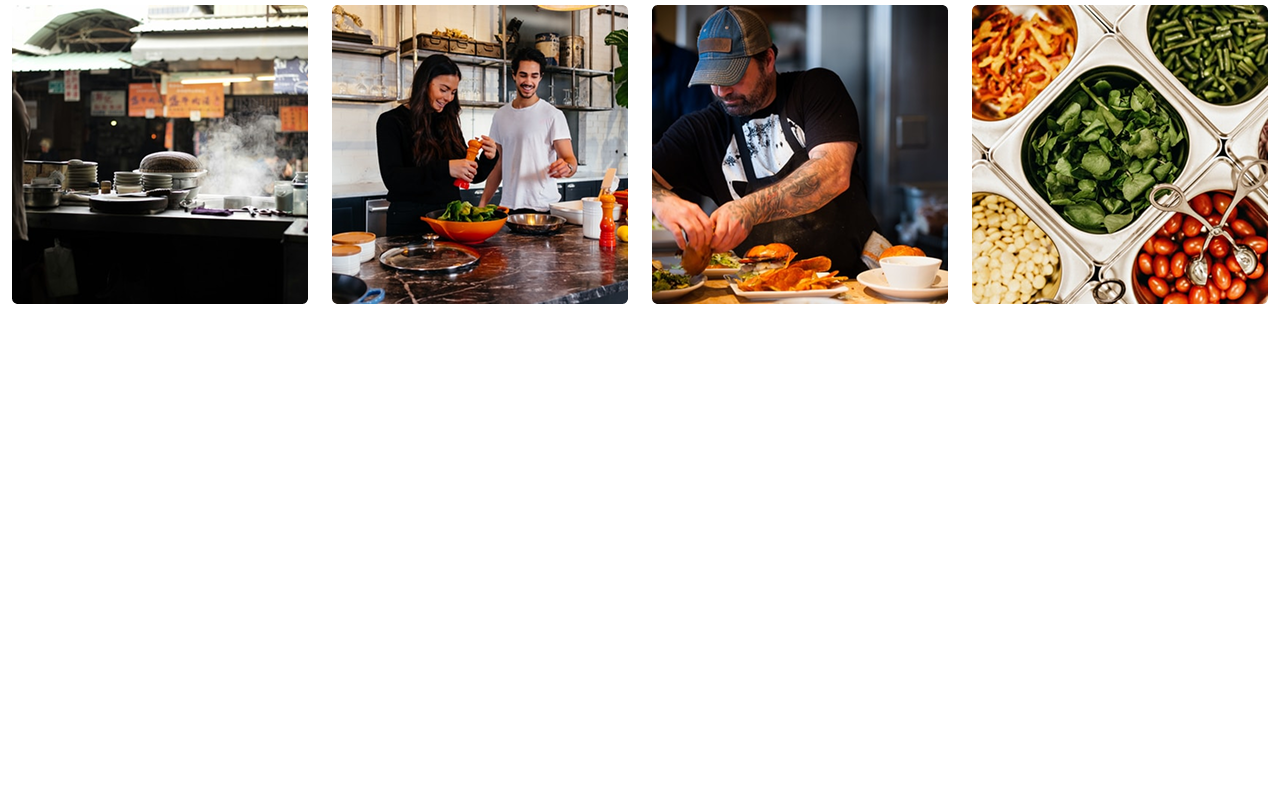
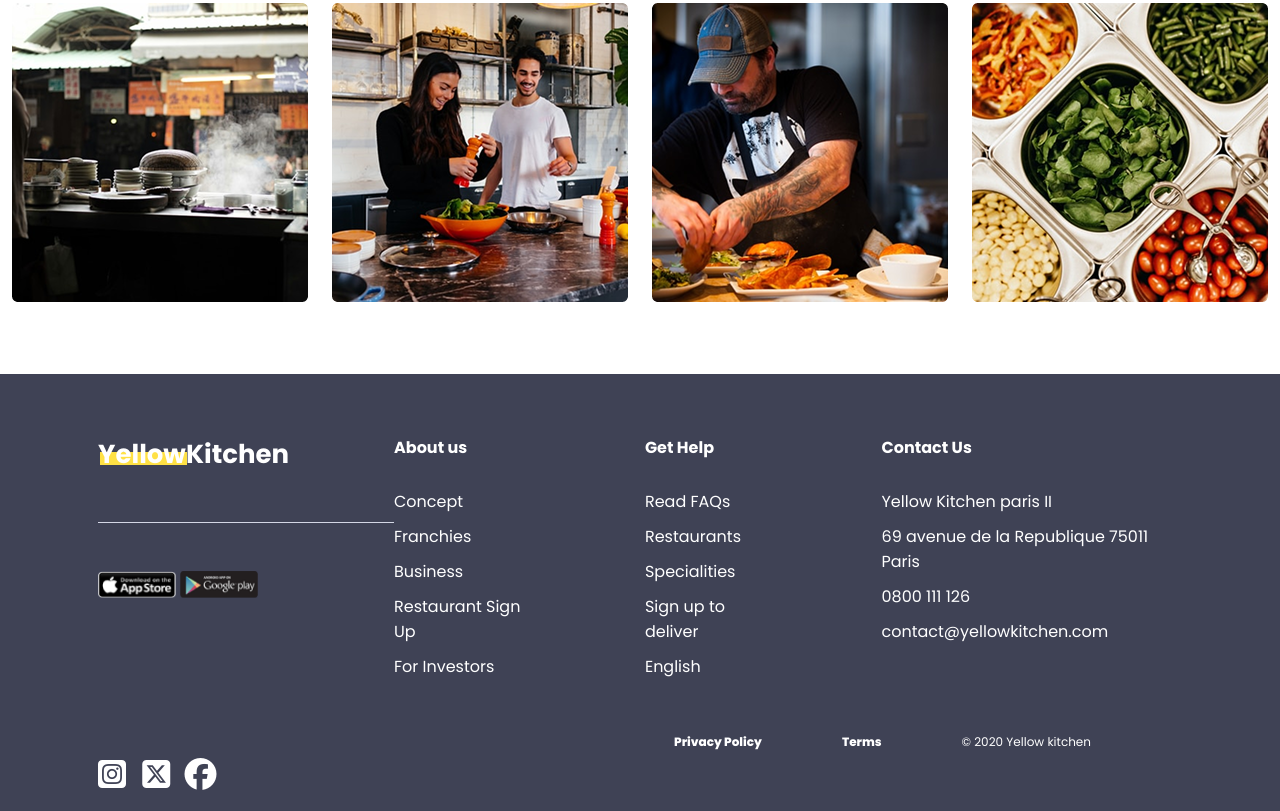
Before and after one commit to manvindergill/Yellow-kitchen, a plain HTML site: page index.html in a window 1280 px wide. Shown: the part 3255-4066 px from the top of the page. Before the commit the page ends 3559 px from the top, so only its background shows below. Drawn offline with Linux system fonts and the light colour scheme.

Commit message:
yellow-kitchen completed //without responsive

```diff
--- a/index.html
+++ b/index.html
@@ -7,6 +7,9 @@
     <title>Yellow Kitchen</title>
     <link rel="stylesheet" href="style.css">
     <link rel="shortcut icon" href="favicon.ico" type="image/x-icon">
+    <link rel="stylesheet" href="https://cdnjs.cloudflare.com/ajax/libs/font-awesome/7.0.1/css/all.min.css"
+        integrity="sha512-2SwdPD6INVrV/lHTZbO2nodKhrnDdJK9/kg2XD1r9uGqPo1cUbujc+IYdlYdEErWNu69gVcYgdxlmVmzTWnetw=="
+        crossorigin="anonymous" referrerpolicy="no-referrer" />
 </head>
 
 <body>
@@ -146,6 +149,66 @@
         </div>
     </div>
     <!-- Specialities end -->
+    <footer>
+        <div class="footer-content">
+            <div class="left-footer">
+                <div class="footer-logo">
+                    <div class="bottom-logo">
+                        <h1>YellowKitchen</h1>
+                    </div>
+                    <img src="./images/Rectangle 19.png" alt="">
+                </div>
+                <div class="hr"></div>
+                <div class="store-icons">
+                    <img src="./images/app-store.png" alt="">
+                    <img src="./images/google-play.png" alt="">
+                </div>
+                <div class="social-media-icons">
+                    <a href=""><i class="fa-brands fa-square-instagram"></i></a>
+                    <a href="#"><i class="fa-brands fa-square-x-twitter"></i></a>
+                    <a href="#"><i class="fa-brands fa-facebook"></i></a>
+                </div>
+            </div>
+            <div class="right-footer">
+                <div class="right-footer-columns">
+                    <div class="right-side-footer-column">
+                        <h2>About us</h2>
+                        <ul>
+                            <li>Concept</li>
+                            <li>Franchies</li>
+                            <li>Business</li>
+                            <li>Restaurant Sign Up</li>
+                            <li>For Investors</li>
+                        </ul>
+                    </div>
+                    <div class="right-side-footer-column">
+                        <h2>Get Help</h2>
+                        <ul>
+                            <li>Read FAQs</li>
+                            <li>Restaurants</li>
+                            <li>Specialities</li>
+                            <li>Sign up to deliver</li>
+                            <li>English</li>
+                        </ul>
+                    </div>
+                    <div class="right-side-footer-column">
+                        <h2>Contact Us</h2>
+                        <ul>
+                            <li>Yellow Kitchen paris II</li>
+                            <li>69 avenue de la Republique 75011 Paris</li>
+                            <li>0800 111 126</li>
+                            <li>contact@yellowkitchen.com</li>
+                        </ul>
+                    </div>
+                </div>
+                <div class="right-side-footer-bottom">
+                    <p>Privacy Policy</p>
+                    <p>Terms</p>
+                    <p style="font-weight: 400;">© 2020 Yellow kitchen</p>
+                </div>
+            </div>
+        </div>
+    </footer>
 </body>
 
 </html>
--- a/style.css
+++ b/style.css
@@ -295,7 +295,6 @@ header {
   width: 1440px;
   margin: auto;
   margin-top: 84px;
-  border: 1px solid red;
 }
 .section-bg-cards {
   position: relative;
@@ -369,3 +368,96 @@ header {
   height: 299px;
 }
 /* insta page end */
+
+/* Footer section */
+
+footer {
+  width: 100%;
+  height: 437px;
+  background-color: #3f4255;
+  margin-top: 72px;
+  display: flex;
+  justify-content: space-between;
+}
+.footer-content {
+  width: 1440px; /* Fixed width for content */
+  max-width: 1440px;
+  display: flex;
+  justify-content: space-between;
+  margin: auto;
+}
+
+.left-footer h1 {
+  font-size: 26px;
+  padding: 48px 98px;
+  color: white;
+}
+.footer-logo .bottom-logo h1 {
+  position: relative;
+  z-index: 999;
+}
+.footer-logo img {
+  position: absolute;
+  margin-top: -70px;
+  margin-left: 100px;
+}
+.hr {
+  width: 296px;
+  height: 1px;
+  margin-left: 98px;
+  background: #d4d7e5;
+  margin-top: 0px;
+}
+.store-icons {
+  margin-left: 98px;
+  margin-top: 48px;
+}
+.store-icons img {
+  width: 78px;
+  height: 27px;
+}
+.left-footer .social-media-icons a {
+  font-size: 32px;
+  color: white;
+}
+.left-footer .social-media-icons {
+  margin-top: 146px;
+  margin-left: 92px;
+}
+.right-footer {
+  display: flex;
+  flex-direction: column;
+  justify-content: space-between; /* pushes bottom div to bottom */
+  padding-right: 92px;
+}
+.right-footer-columns {
+  display: flex;
+  gap: 100px;
+}
+.right-footer .right-side-footer-column {
+  padding-top: 48px;
+}
+.right-footer .right-side-footer-column h2 {
+  padding: 0px;
+  font-size: 16px;
+  color: white;
+}
+.right-footer .right-side-footer-column ul li {
+  list-style: none;
+  text-decoration: none;
+  color: white;
+  cursor: pointer;
+  padding: 5px 0;
+}
+.right-footer .right-side-footer-column ul {
+  padding-top: 24px;
+}
+.right-footer .right-side-footer-bottom {
+  display: flex;
+  gap: 80px;
+  color: white;
+  padding-bottom: 48px;
+  font-size: 12px;
+  font-weight: 800;
+  margin-left: 280px;
+}
```
Also changed, not shown: images/app-store.png (added), images/facebook.png (added), images/google-play.png (added), images/instagram.png (added), images/x.png (added), 3 other files.
